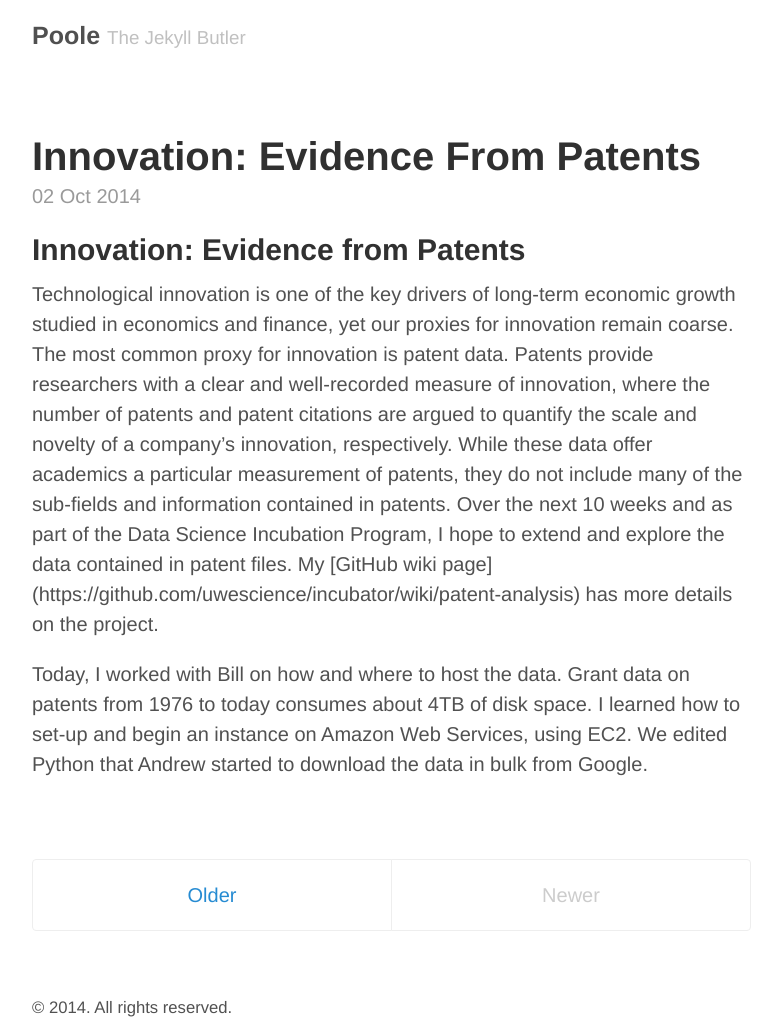
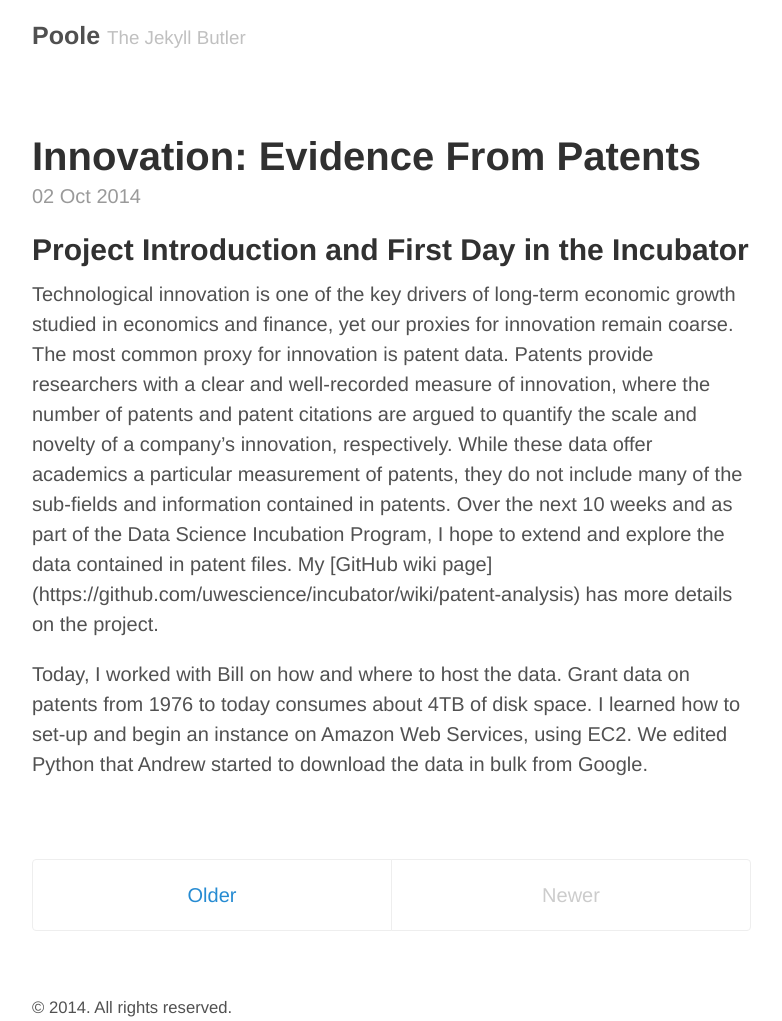
Before and after one commit to researchsanity/researchsanity.github.io, a Jekyll site: the page built from index.html, in a window 1280 px wide. Shown: the whole page, without its empty margins (248-1030 px from the left). Built offline with Jekyll 4.4.1, drawn with Linux system fonts in a browser that asks for light colours; Markdown is read by kramdown in place of the engine named in the settings; the list of posts is cut into pages by our own code.

Commit message:
publish this one!

```diff
--- a/_posts/2014-10-02-Innovation:-Evidence-from-Patents.md
+++ b/_posts/2014-10-02-Innovation:-Evidence-from-Patents.md
@@ -2,7 +2,7 @@
 published: true
 ---
 
-## Innovation: Evidence from Patents
+## Project Introduction and First Day in the Incubator
 Technological innovation is one of the key drivers of long-term economic growth studied in economics and finance, yet our proxies for innovation remain coarse.  The most common proxy for innovation is patent data.  Patents provide researchers with a clear and well-recorded measure of innovation, where the number of patents and patent citations are argued to quantify the scale and novelty of a company’s innovation, respectively.  While these data offer academics a particular measurement of patents, they do not include
 many of the sub-fields and information contained in patents.  Over the next 10 weeks and as part of the Data Science Incubation Program, I hope to extend and explore the data contained in patent files.  My [GitHub wiki page] (https://github.com/uwescience/incubator/wiki/patent-analysis) has more details on the project.
 
```
